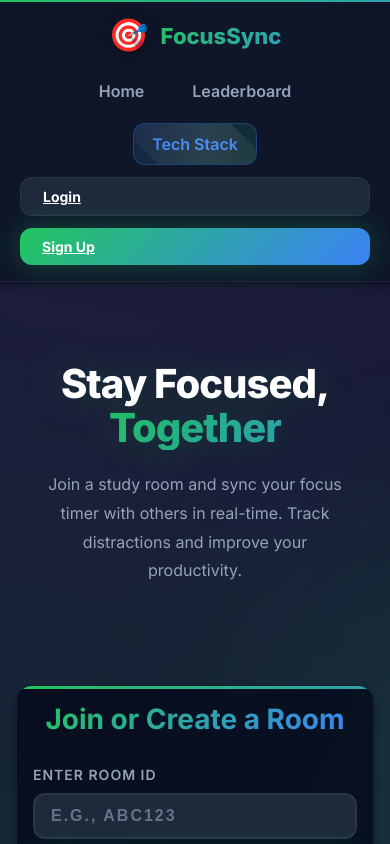
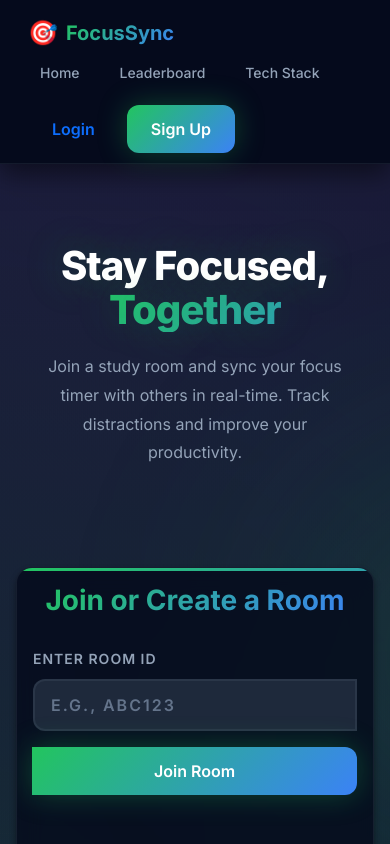
Before and after one commit to Chetan0246/Focussync-qc, a React (Create React App) app in the folder client/: page / in a window 390 px wide. Shown: the top 844 px of the page. Built offline with nearby package versions, Linux system fonts and the light colour scheme; no server answers.

Commit message:
feat: align project with college syllabus requirements

```diff
--- a/client/public/index.html
+++ b/client/public/index.html
@@ -13,6 +13,15 @@
     <link rel="preconnect" href="https://fonts.gstatic.com" crossorigin>
     <link href="https://fonts.googleapis.com/css2?family=Inter:wght@300;400;500;600;700;800;900&family=Fira+Code:wght@400;500;600;700&display=swap" rel="stylesheet">
 
+    <!-- Bootstrap 5 CSS (Syllabus: Section 7 - Bootstrap Framework) -->
+    <link href="https://cdn.jsdelivr.net/npm/bootstrap@5.3.2/dist/css/bootstrap.min.css" rel="stylesheet">
+
+    <!-- jQuery 3.7 (Syllabus: Section 2.5 - jQuery Library) -->
+    <script src="https://code.jquery.com/jquery-3.7.1.min.js"></script>
+
+    <!-- Bootstrap 5 JS (Syllabus: Section 7 - Bootstrap) -->
+    <script src="https://cdn.jsdelivr.net/npm/bootstrap@5.3.2/dist/js/bootstrap.bundle.min.js"></script>
+
     <title>FocusSync - Stay Focused, Together</title>
   </head>
   <body>
--- a/client/src/components/Navbar.css
+++ b/client/src/components/Navbar.css
@@ -1,49 +1,34 @@
-/* Navbar Styles - Advanced Portfolio Version */
+/* Navbar Styles
+   Syllabus: Section 4 - CSS3 selectors (class, pseudo-class)
+   Syllabus: Section 5 - CSS link, list, table properties, box model
+   Syllabus: Section 6 - Box model, positioning, responsive design
+*/
 
 .navbar {
-  background: var(--bg-glass);
-  backdrop-filter: var(--blur-lg);
-  -webkit-backdrop-filter: var(--blur-lg);
-  padding: 16px 0;
+  background: var(--bg-card);
+  backdrop-filter: var(--blur-md);
   border-bottom: 1px solid var(--border-color);
+  padding: 12px 24px;
   position: sticky;
   top: 0;
-  z-index: 100;
+  z-index: 1000;
   box-shadow: var(--shadow-md);
-  animation: fadeInDown 0.6s ease-out;
+  transition: all var(--transition-base);
 }
 
-.navbar::before {
-  content: '';
-  position: absolute;
-  top: 0;
-  left: 0;
-  right: 0;
-  height: 2px;
-  background: var(--gradient-primary);
-  animation: gradientShift 3s ease infinite;
-  background-size: 200% 200%;
-}
-
-.navbar-container {
-  max-width: 1200px;
-  margin: 0 auto;
-  padding: 0 20px;
-  display: flex;
-  align-items: center;
-  justify-content: space-between;
+/* Syllabus: Section 4 - CSS pseudo-class hover */
+.navbar:hover {
+  box-shadow: var(--shadow-lg);
 }
 
 .navbar-brand {
   display: flex;
   align-items: center;
-  gap: 12px;
   text-decoration: none;
   color: var(--text-primary);
-  font-size: 26px;
-  font-weight: 800;
+  font-weight: 700;
+  font-size: 20px;
   transition: all var(--transition-base);
-  position: relative;
 }
 
 .navbar-brand:hover {
@@ -51,9 +36,7 @@
 }
 
 .brand-icon {
-  font-size: 32px;
-  animation: float 3s ease-in-out infinite;
-  filter: drop-shadow(0 4px 8px rgba(0, 0, 0, 0.3));
+  font-size: 24px;
 }
 
 .brand-text {
@@ -61,174 +44,29 @@
   -webkit-background-clip: text;
   -webkit-text-fill-color: transparent;
   background-clip: text;
-  animation: gradientShift 3s ease infinite;
-  background-size: 200% 200%;
 }
 
-.navbar-links {
-  display: flex;
-  gap: 16px;
-  align-items: center;
-}
-
-.navbar-link {
+.nav-link-custom {
   color: var(--text-secondary);
   text-decoration: none;
-  font-weight: 600;
-  transition: all var(--transition-base);
-  padding: 10px 18px;
+  font-weight: 500;
+  font-size: 14px;
+  padding: 6px 12px;
   border-radius: var(--radius-md);
-  position: relative;
-  overflow: hidden;
-}
-
-.navbar-link::before {
-  content: '';
-  position: absolute;
-  bottom: 0;
-  left: 50%;
-  width: 0;
-  height: 2px;
-  background: var(--gradient-primary);
-  transform: translateX(-50%);
-  transition: width var(--transition-base);
-}
-
-.navbar-link:hover::before {
-  width: 80%;
-}
-
-.navbar-link:hover {
-  color: var(--accent-primary);
-  background: rgba(34, 197, 94, 0.1);
-  transform: translateY(-2px);
-}
-
-/* Tech Stack link - highlighted */
-.tech-link {
-  background: linear-gradient(135deg, rgba(59, 130, 246, 0.15), rgba(34, 197, 94, 0.15));
-  border: 1px solid rgba(59, 130, 246, 0.3);
-  color: var(--accent-secondary);
-  position: relative;
-}
-
-.tech-link::after {
-  content: '';
-  position: absolute;
-  top: -50%;
-  left: -50%;
-  width: 200%;
-  height: 200%;
-  background: linear-gradient(
-    45deg,
-    transparent,
-    rgba(255, 255, 255, 0.1),
-    transparent
-  );
-  transform: rotate(45deg);
-  animation: shimmer 3s infinite;
-}
-
-.tech-link:hover {
-  border-color: var(--accent-secondary);
-  background: linear-gradient(135deg, rgba(59, 130, 246, 0.25), rgba(34, 197, 94, 0.25));
-  color: #93c5fd;
-  transform: translateY(-2px);
-  box-shadow: 0 4px 12px rgba(59, 130, 246, 0.3);
-}
-
-/* User Menu */
-.user-menu {
-  display: flex;
-  align-items: center;
-  gap: 14px;
-}
-
-.user-greeting {
-  color: var(--text-secondary);
-  font-size: 14px;
-  padding: 10px 18px;
-  background: var(--bg-tertiary);
-  border-radius: var(--radius-full);
-  border: 1px solid var(--border-color);
-  font-weight: 600;
   transition: all var(--transition-base);
 }
 
-.user-greeting:hover {
-  border-color: var(--accent-primary);
+/* Syllabus: Section 4 - CSS pseudo-class hover */
+.nav-link-custom:hover {
+  color: var(--accent-primary);
   background: rgba(34, 197, 94, 0.1);
-  color: var(--accent-primary);
 }
 
-.logout-btn {
-  padding: 10px 22px;
-  font-size: 14px;
-}
-
-/* Auth Buttons */
-.auth-buttons {
-  display: flex;
-  gap: 12px;
-}
-
-.auth-buttons .btn {
-  padding: 10px 22px;
-  font-size: 14px;
-  font-weight: 700;
-}
-
-/* Mobile Menu Toggle (for future implementation) */
-.navbar-toggle {
-  display: none;
-  flex-direction: column;
-  gap: 4px;
-  cursor: pointer;
-  padding: 8px;
-  border-radius: var(--radius-sm);
-  transition: all var(--transition-base);
-}
-
-.navbar-toggle:hover {
-  background: var(--bg-tertiary);
-}
-
-.navbar-toggle span {
-  width: 24px;
-  height: 3px;
-  background: var(--text-primary);
-  border-radius: var(--radius-full);
-  transition: all var(--transition-base);
-}
-
-/* Responsive */
+/* Syllabus: Section 2.3 - JS DOM manipulation via jQuery/CSS */
 @media (max-width: 768px) {
-  .navbar-container {
+  .navbar {
+    padding: 10px 16px;
     flex-direction: column;
-    gap: 16px;
-  }
-
-  .navbar-links {
-    gap: 12px;
-    flex-wrap: wrap;
-    justify-content: center;
-  }
-
-  .user-menu {
-    flex-wrap: wrap;
-    justify-content: center;
-  }
-
-  .auth-buttons {
-    flex-direction: column;
-    width: 100%;
-  }
-
-  .auth-buttons .btn {
-    width: 100%;
-  }
-
-  .navbar-brand {
-    font-size: 22px;
+    gap: 10px;
   }
 }
--- a/client/src/components/Navbar.js
+++ b/client/src/components/Navbar.js
@@ -1,4 +1,6 @@
 // Navbar Component - Navigation bar for the app
+// Syllabus: Section 7 - Bootstrap (navbar, container, grid classes)
+// Syllabus: Section 7 - CSS (selectors, pseudo-classes, flexbox)
 import React from 'react';
 import { Link, useNavigate } from 'react-router-dom';
 import { useAuth } from '../context/AuthContext';
@@ -14,32 +16,34 @@ function Navbar() {
   };
 
   return (
-    <nav className="navbar">
-      <div className="navbar-container">
-        {/* Logo/Brand */}
-        <Link to="/" className="navbar-brand">
-          <span className="brand-icon">🎯</span>
-          <span className="brand-text">FocusSync</span>
+    // Syllabus: Section 3 - HTML5 semantic <nav> tag
+    // Syllabus: Section 7 - Bootstrap navbar classes
+    <nav className="navbar navbar-expand-lg">
+      <div className="container-fluid">
+        {/* Logo/Brand - Syllabus: Section 3 - HTML5 semantic <nav> */}
+        <Link to="/" className="navbar-brand d-flex align-items-center">
+          <span className="brand-icon me-2">🎯</span>
+          <span className="brand-text fw-bold">FocusSync</span>
         </Link>
 
-        {/* Navigation Links */}
-        <div className="navbar-links">
-          <Link to="/" className="navbar-link">Home</Link>
-          <Link to="/dashboard/global" className="navbar-link">Leaderboard</Link>
-          <Link to="/techstack" className="navbar-link tech-link">Tech Stack</Link>
+        {/* Navigation Links - Syllabus: Section 7 - Bootstrap flex utilities */}
+        <div className="d-flex align-items-center gap-3 flex-wrap">
+          <Link to="/" className="nav-link-custom">Home</Link>
+          <Link to="/dashboard/global" className="nav-link-custom">Leaderboard</Link>
+          <Link to="/techstack" className="nav-link-custom">Tech Stack</Link>
 
-          {/* User Menu */}
+          {/* User Menu - Syllabus: Section 2.3 - JavaScript conditionals */}
           {user ? (
-            <div className="user-menu">
-              <span className="user-greeting">👤 {user.username}</span>
-              <button onClick={handleLogout} className="btn btn-secondary logout-btn">
+            <div className="d-flex align-items-center gap-2">
+              <span className="text-muted">👤 {user.username}</span>
+              <button onClick={handleLogout} className="btn btn-outline-danger btn-sm">
                 Logout
               </button>
             </div>
           ) : (
-            <div className="auth-buttons">
-              <Link to="/login" className="btn btn-secondary">Login</Link>
-              <Link to="/register" className="btn btn-primary">Sign Up</Link>
+            <div className="d-flex gap-2">
+              <Link to="/login" className="btn btn-outline-primary btn-sm">Login</Link>
+              <Link to="/register" className="btn btn-primary btn-sm">Sign Up</Link>
             </div>
           )}
         </div>
--- a/client/src/pages/TechStack.css
+++ b/client/src/pages/TechStack.css
@@ -1,5 +1,10 @@
-/* Tech Stack Page Styles - Advanced Portfolio Version */
+/* Tech Stack Page Styles
+   Syllabus: Section 4 - CSS3 selectors, backgrounds, borders
+   Syllabus: Section 5 - CSS list, link, table properties
+   Syllabus: Section 6 - Box model, positioning, responsive design
+*/
 
+/* Syllabus: Section 5 - CSS pseudo-element ::before for background effects */
 .techstack {
   min-height: calc(100vh - 70px);
   padding: 60px 20px;
@@ -587,3 +592,48 @@
     font-size: 40px;
   }
 }
+
+/* ===================================
+   Syllabus: Section 5 - CSS table properties
+   =================================== */
+
+.stats-table {
+  width: 100%;
+  border-collapse: collapse;
+  background: var(--bg-card);
+  border-radius: var(--radius-lg);
+  overflow: hidden;
+  border: 1px solid var(--border-color);
+}
+
+.stats-table td {
+  padding: 18px 24px;
+  border-bottom: 1px solid var(--border-color);
+  color: var(--text-secondary);
+  font-size: 15px;
+}
+
+.stats-table tr:last-child td {
+  border-bottom: none;
+}
+
+/* jQuery toggle hint */
+.toggle-hint {
+  margin-left: auto;
+  font-size: 12px;
+  color: var(--text-muted);
+  transition: transform var(--transition-base);
+}
+
+.viva-question.active .toggle-hint {
+  transform: rotate(180deg);
+}
+
+.viva-question {
+  cursor: pointer;
+  user-select: none;
+}
+
+.viva-question:hover {
+  color: var(--accent-primary);
+}
```
Also changed, not shown: client/src/pages/TechStack.js (+114 -78 lines), 1 other file (tests, documents, lock files or other folders).
